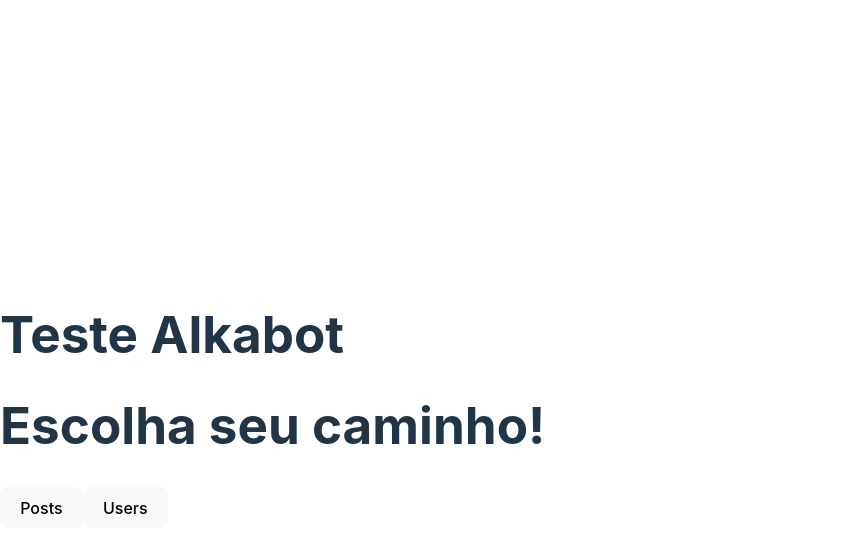
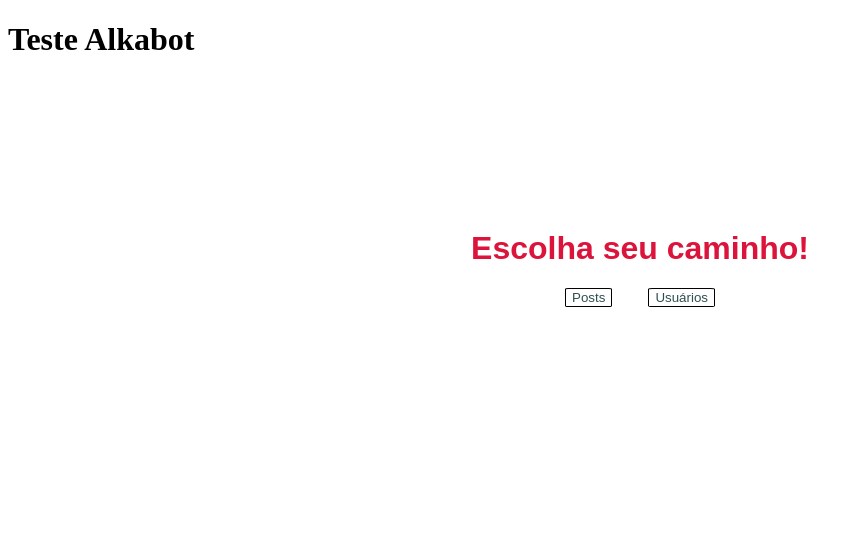
Before and after one commit to Pedroporto87/Teste-Alkabot, a React (Vite) app: page / in a window 1280 px wide. Shown: the top 552 px of the page, without its empty margins (0-868 px from the left). Built offline with nearby package versions, Linux system fonts and the light colour scheme.

Commit message:
estilização da home

```diff
--- a/package.json
+++ b/package.json
@@ -20,6 +20,7 @@
     "@types/react": "^18.0.28",
     "@types/react-dom": "^18.0.11",
     "@vitejs/plugin-react": "^3.1.0",
+    "sass": "^1.60.0",
     "vite": "^4.2.0"
   }
 }
--- a/src/index.css
+++ /dev/null
@@ -1,69 +0,0 @@
-:root {
-  font-family: Inter, system-ui, Avenir, Helvetica, Arial, sans-serif;
-  line-height: 1.5;
-  font-weight: 400;
-
-  color-scheme: light dark;
-  color: rgba(255, 255, 255, 0.87);
-  background-color: #242424;
-
-  font-synthesis: none;
-  text-rendering: optimizeLegibility;
-  -webkit-font-smoothing: antialiased;
-  -moz-osx-font-smoothing: grayscale;
-  -webkit-text-size-adjust: 100%;
-}
-
-a {
-  font-weight: 500;
-  color: #646cff;
-  text-decoration: inherit;
-}
-a:hover {
-  color: #535bf2;
-}
-
-body {
-  margin: 0;
-  display: flex;
-  place-items: center;
-  min-width: 320px;
-  min-height: 100vh;
-}
-
-h1 {
-  font-size: 3.2em;
-  line-height: 1.1;
-}
-
-button {
-  border-radius: 8px;
-  border: 1px solid transparent;
-  padding: 0.6em 1.2em;
-  font-size: 1em;
-  font-weight: 500;
-  font-family: inherit;
-  background-color: #1a1a1a;
-  cursor: pointer;
-  transition: border-color 0.25s;
-}
-button:hover {
-  border-color: #646cff;
-}
-button:focus,
-button:focus-visible {
-  outline: 4px auto -webkit-focus-ring-color;
-}
-
-@media (prefers-color-scheme: light) {
-  :root {
-    color: #213547;
-    background-color: #ffffff;
-  }
-  a:hover {
-    color: #747bff;
-  }
-  button {
-    background-color: #f9f9f9;
-  }
-}
--- a/src/main.jsx
+++ b/src/main.jsx
@@ -2,7 +2,6 @@ import React from 'react'
 import ReactDOM from 'react-dom/client'
 import { createBrowserRouter, RouterProvider} from "react-router-dom";
 import Home from './pages/Home';
-import './index.css'
 import Posts from './pages/Posts';
 import Users from './pages/Users';
 import App from './App';
--- a/src/pages/Home.jsx
+++ b/src/pages/Home.jsx
@@ -1,5 +1,6 @@
 import React from 'react';
 import { useNavigate } from 'react-router-dom';
+import '../styles/home.scss'
 
 const Home = () => {
 const navigate = useNavigate()
@@ -11,10 +12,12 @@ const handleUsers = () => {
 }
 
   return (
-    <div>
+    <div className='home-div'>
         <h1>Escolha seu caminho!</h1>
-        <button onClick={handlePost}>Posts</button>
-        <button onClick={handleUsers}>Users</button>
+            <div className='home-buttons'>
+                <button onClick={handlePost}>Posts</button>
+                <button onClick={handleUsers}>Usuários</button>
+            </div>
     </div>
   )
 }
--- /dev/null
+++ b/src/styles/home.scss
@@ -0,0 +1,30 @@
+.home-div{
+    display: flex;
+    align-items: center;
+    flex-direction: column;
+    justify-content: center;
+    margin-top: 9.375rem;
+        h1{
+            font-family: Arial, Helvetica, sans-serif;
+            color: crimson;
+        }
+        .home-buttons{
+            width: 9.375rem;
+            display: flex;
+            flex-direction: row;
+            justify-content: space-between;
+            button{
+                background-color: white;
+                font-family: Arial, Helvetica, sans-serif;
+                color: darkslategray;
+                border-style: solid;
+                border-radius: 7%;
+                border-width: .0625rem;
+                cursor: pointer;
+                &:hover{
+                    border-color: blue;
+                    color: blue;
+                }
+            }
+        }
+}
```
Also changed, not shown: 1 other file (tests, documents, lock files or other folders).
